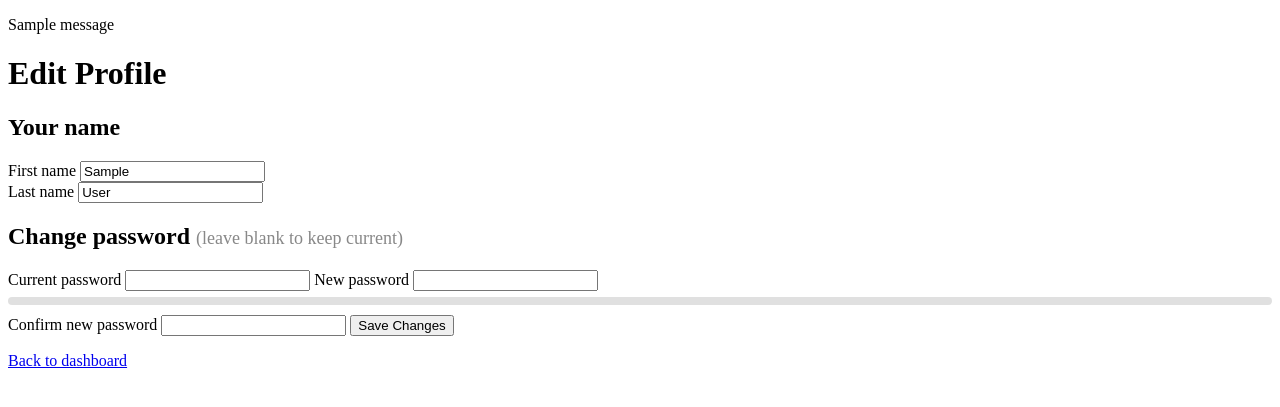
After one commit to truelynemi/Full-stack-database-driven-web-application, a Flask app: page /profile in a window 1280 px wide. The commit adds this page. Shown: the top 407 px of the page. Run offline with Flask 3, Linux system fonts and the light colour scheme; the visitor is signed in with stand-in values (Sample User, id 1); tables that the repository leaves empty hold one stand-in row (values such as "Sample post"); one stand-in notice (Sample message) is shown; some libraries are stand-ins or nearby versions.

Commit message:
Add live password strength indicator and profile page
Live password strength indicator (registration.html + profile.html):
- Bar fills and changes colour in real time as user types
- 4 criteria: length >=8, number, uppercase, special character
- Levels: Weak (red) / Fair (orange) / Good (yellow) / Strong (green)
- Also added to the new password field on the profile page

Profile page:
- New ProfileForm in auth.py (first_name, last_name, optional password change)
- New /profile route in app.py with @login_required
- Pre-fills name fields from current user.full_name
- Optional password change: validates current password, strength rules, confirmation
- Updates session['user_name'] immediately so dashboard greeting reflects change
- New templates/profile.html with same strength bar as registration
- "Edit profile" link added to user_dashboard.html

Co-Authored-By: Claude Sonnet 4.6 <noreply@anthropic.com>

```diff
--- a/app.py
+++ b/app.py
@@ -14,9 +14,11 @@ import os  # Used to read environment variables from the .env file
 from flask import Flask, render_template, redirect, url_for, flash, session, request
 from flask_wtf.csrf import CSRFError  # So we can handle CSRF errors gracefully
 
-from models import db              # SQLAlchemy database object from models.py
+from models import db, User        # SQLAlchemy database object + User model
 from extensions import csrf, limiter, mail  # Extension objects from extensions.py
-from auth import auth_bp, login_required    # Blueprint and login decorator from auth.py
+from auth import auth_bp, login_required, ProfileForm  # Blueprint, decorator, profile form
+from werkzeug.security import generate_password_hash, check_password_hash  # Password handling
+import re                                  # Regex — used for password strength validation
 
 
 # ─────────────────────────────────────────────────────────────────────────────
@@ -116,6 +118,69 @@ def admin_dashboard():
 
 
 # ─────────────────────────────────────────────────────────────────────────────
+# PROFILE ROUTE
+# Lets a logged-in user update their name and optionally change their password.
+# ─────────────────────────────────────────────────────────────────────────────
+
+@app.route('/profile', methods=['GET', 'POST'])
+@login_required  # Must be logged in — unauthenticated users go to /login
+def profile():
+    # Look up the current user in the database using their session ID
+    user = User.query.get(session['user_id'])
+
+    # Pre-fill first/last name by splitting the stored full_name on the first space
+    # e.g. "John Smith" → first="John", last="Smith"
+    name_parts = user.full_name.split(' ', 1)
+    first = name_parts[0]
+    last  = name_parts[1] if len(name_parts) > 1 else ''
+
+    form = ProfileForm()
+    error = None
+
+    if form.validate_on_submit():
+        # ── Update name ───────────────────────────────────────────────────
+        new_first = form.first_name.data.strip()
+        new_last  = form.last_name.data.strip()
+        user.full_name = f"{new_first} {new_last}"
+
+        # Update the session so the dashboard greeting reflects the new name immediately
+        session['user_name'] = user.full_name
+
+        # ── Optional password change ──────────────────────────────────────
+        new_password = form.new_password.data
+        if new_password:
+            current_password     = form.current_password.data
+            confirm_new_password = form.confirm_new_password.data
+
+            # Step 1: Verify the user knows their current password
+            if not current_password or not check_password_hash(user.password_hash, current_password):
+                error = "Current password is incorrect."
+            elif new_password != confirm_new_password:
+                error = "New passwords do not match."
+            elif len(new_password) < 8:
+                error = "New password must be at least 8 characters long."
+            elif not re.search(r"\d", new_password):
+                error = "New password must include at least one number."
+            elif not re.search(r"[A-Z]", new_password):
+                error = "New password must include at least one uppercase letter."
+            else:
+                # All checks pass — hash and save the new password
+                user.password_hash = generate_password_hash(new_password)
+
+        if not error:
+            db.session.commit()  # Save name (and password if changed) to the database
+            flash("Profile updated successfully.", "success")
+            return redirect(url_for('profile'))
+
+    elif request.method == 'GET':
+        # On a GET request, pre-fill the name fields with the current values
+        form.first_name.data = first
+        form.last_name.data  = last
+
+    return render_template('profile.html', form=form, error=error)
+
+
+# ─────────────────────────────────────────────────────────────────────────────
 # ENTRY POINT
 # This block only runs when you execute  python app.py  directly.
 # It won't run if the file is imported as a module (e.g. by a test runner).
--- a/auth.py
+++ b/auth.py
@@ -86,6 +86,17 @@ class ResetPasswordForm(FlaskForm):
         validators=[DataRequired(), EqualTo('password', message='Passwords must match')]
     )
     submit = SubmitField('Reset Password')
+
+
+class ProfileForm(FlaskForm):
+    """Form shown on the /profile page — update name and optionally change password."""
+    first_name = StringField('First Name', validators=[DataRequired()])
+    last_name  = StringField('Last Name',  validators=[DataRequired()])
+    # Password change fields are all optional — only validated if new_password is filled
+    current_password     = PasswordField('Current Password')
+    new_password         = PasswordField('New Password')
+    confirm_new_password = PasswordField('Confirm New Password')
+    submit = SubmitField('Save Changes')
 
 
 # ─────────────────────────────────────────────────────────────────────────────
--- /dev/null
+++ b/templates/profile.html
@@ -0,0 +1,98 @@
+<!DOCTYPE html>
+<html lang="en">
+<head>
+    <meta charset="UTF-8">
+    <meta name="viewport" content="width=device-width, initial-scale=1.0">
+    <title>Edit Profile</title>
+</head>
+<body>
+
+    <!-- Flash messages (e.g. "Profile updated successfully!") -->
+    {% with messages = get_flashed_messages(with_categories=true) %}
+        {% if messages %}
+            {% for category, message in messages %}
+                <p class="flash flash-{{ category }}">{{ message }}</p>
+            {% endfor %}
+        {% endif %}
+    {% endwith %}
+
+    <h1>Edit Profile</h1>
+
+    <form method="post">
+    {{ form.hidden_tag() }}  <!-- CSRF Token -->
+
+    <!-- Server-side error (e.g. wrong current password) -->
+    {% if error %}
+        <p class="error">{{ error }}</p>
+    {% endif %}
+
+    <!-- ── Name ─────────────────────────────────────────────────────────── -->
+    <h2>Your name</h2>
+
+    <div class="grid-2">
+        <div>
+            <label for="first_name">First name</label>
+            {{ form.first_name() }}
+        </div>
+        <div>
+            <label for="last_name">Last name</label>
+            {{ form.last_name() }}
+        </div>
+    </div>
+
+    <!-- ── Change password (optional) ──────────────────────────────────── -->
+    <h2>Change password <small style="font-size:0.75em;font-weight:normal;color:#888;">(leave blank to keep current)</small></h2>
+
+    <label for="current_password">Current password</label>
+    {{ form.current_password() }}
+
+    <label for="new_password">New password</label>
+    {{ form.new_password() }}
+
+    <!-- Live strength bar — same logic as registration page -->
+    <div class="strength-bar-wrap" style="background:#e0e0e0;border-radius:4px;height:8px;margin:6px 0 2px;">
+        <div id="strength-bar" style="height:100%;width:0%;border-radius:4px;transition:width 0.3s,background 0.3s;"></div>
+    </div>
+    <p id="strength-label" style="margin:0 0 10px;font-size:0.8rem;color:#888;"></p>
+
+    <label for="confirm_new_password">Confirm new password</label>
+    {{ form.confirm_new_password() }}
+
+    <button type="submit" class="btn btn-primary">Save Changes</button>
+    </form>
+
+    <p><a href="{{ url_for('user_dashboard') }}">Back to dashboard</a></p>
+
+</body>
+
+<script>
+    // Live password strength indicator on the new_password field
+    document.getElementById('new_password').addEventListener('input', function() {
+        const val = this.value;
+        let score = 0;
+
+        if (val.length >= 8)               score++;
+        if (/\d/.test(val))                score++;
+        if (/[A-Z]/.test(val))             score++;
+        if (/[^A-Za-z0-9]/.test(val))      score++;
+
+        const bar   = document.getElementById('strength-bar');
+        const label = document.getElementById('strength-label');
+
+        const levels = [
+            { pct: '0%',   color: '#e0e0e0', text: '',             textColor: '#888' },
+            { pct: '25%',  color: '#e53935', text: 'Weak',         textColor: '#e53935' },
+            { pct: '50%',  color: '#fb8c00', text: 'Fair',         textColor: '#fb8c00' },
+            { pct: '75%',  color: '#c6d21e', text: 'Good',         textColor: '#8a9a00' },
+            { pct: '100%', color: '#43a047', text: 'Strong ✓',     textColor: '#43a047' },
+        ];
+
+        const level = val.length === 0 ? levels[0] : levels[score];
+        bar.style.width      = level.pct;
+        bar.style.background = level.color;
+        label.textContent    = level.text;
+        label.style.color    = level.textColor;
+    });
+</script>
+
+</html>
--- a/templates/user_dashboard.html
+++ b/templates/user_dashboard.html
@@ -19,6 +19,7 @@
     <h1>Welcome, {{ session['user_name'] }}!</h1>
     <p>You are logged in as <strong>{{ session['user_role'] }}</strong>.</p>
 
+    <a href="{{ url_for('profile') }}">Edit profile</a> |
     <!-- Log out clears the session and redirects to /login -->
     <a href="{{ url_for('auth.logout') }}">Log out</a>
 
```
Also changed, not shown: templates/registration.html (+38 -0 lines).
